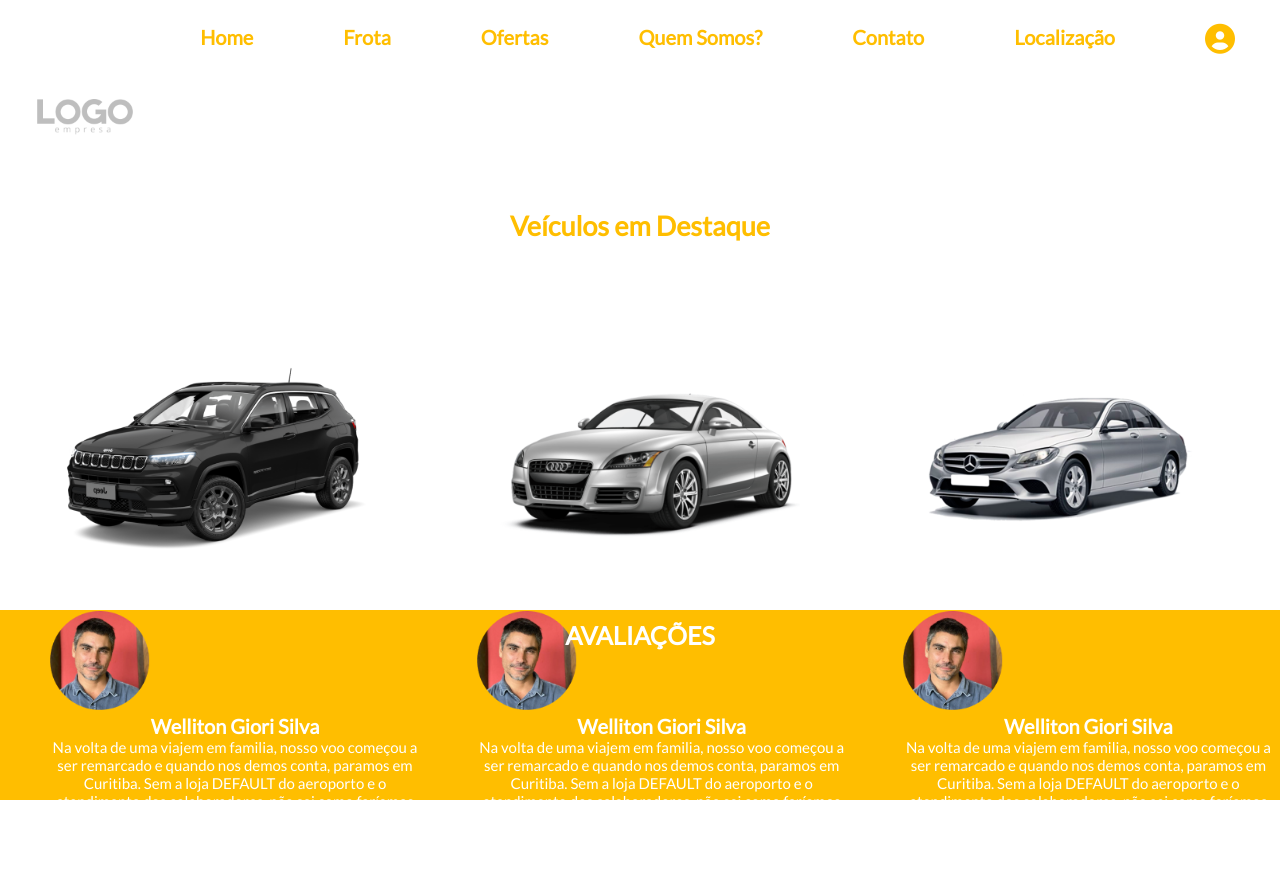
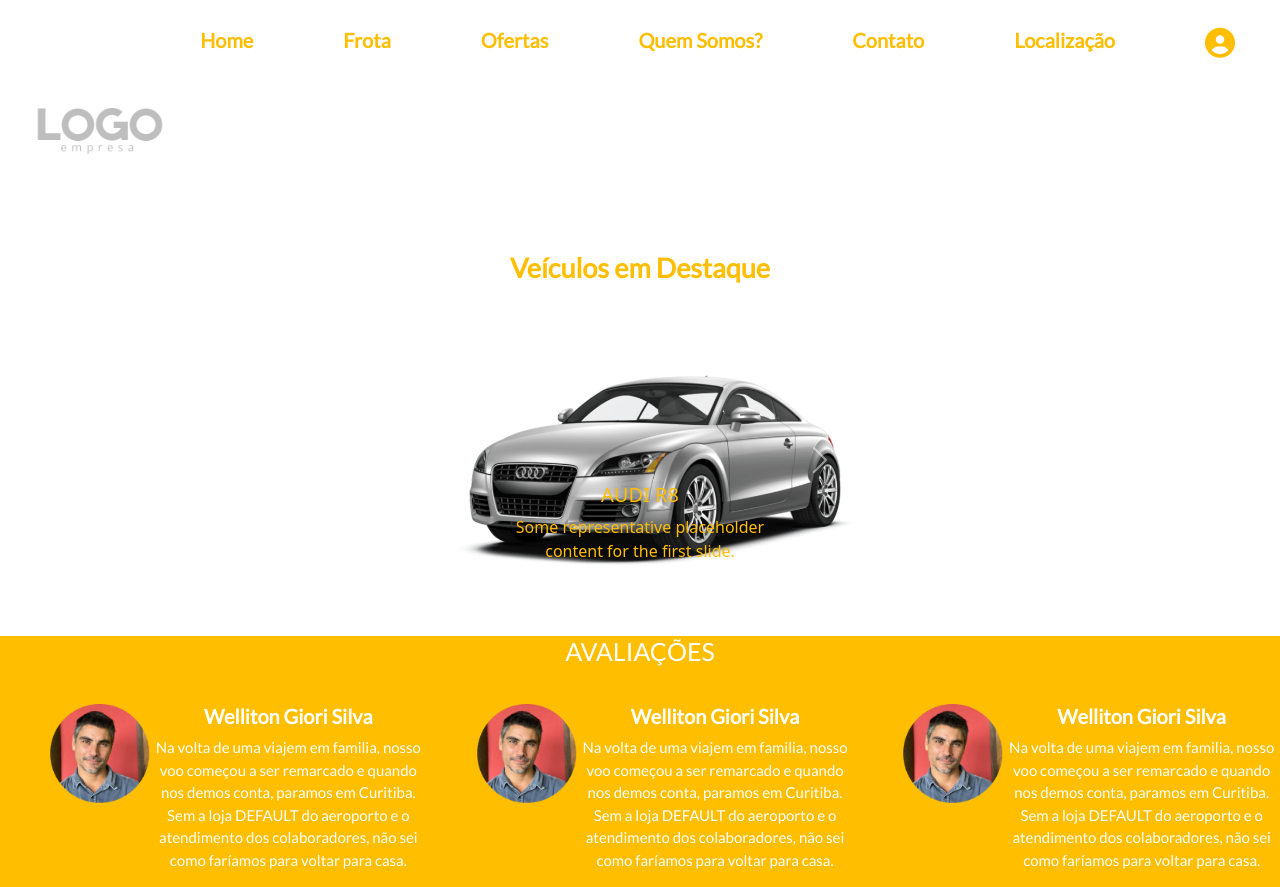
Before and after one commit to WellitonGioriSilva/-Locadora-de-Carros, a PHP site: page / in a window 1280 px wide. Before the commit the page ends 800 px from the top, so only its background shows below. Run offline with PHP 8.4, Linux system fonts and the light colour scheme; some libraries are stand-ins or nearby versions.

Commit message:
Parte Home

```diff
--- a/Css/home.css
+++ b/Css/home.css
@@ -27,23 +27,45 @@
     }
 
     .topnav img{
-    width: 100px;
+        width: 200px;
         padding: 15px 35px;
+    }
+
+    main{
+        width: 100%;
+        display: flex;
+        flex-direction: column;
+        justify-content: center;
+        margin-bottom: 2%;
+    }
+
+    main .container{
+        width: 35%;
+    }
+
+    main .title1{
+        text-align: center;
+        margin-top: 6%;
+    }
+
+    main h2{
+        color: #ffbe00;
+        font-family: 'Lato', sans-serif;
+        font-weight: bold;
+        font-size: 27px;
     }
 
     footer{
         display: flex;
         justify-content: center;
         align-items: center;
-    position: absolute;
-    bottom: 0;
+        flex-wrap: wrap;
         background-color: #ffbe00;
         width: 100%;
-    height: 190px;
+        margin-top: -8px;
     }
 
     footer .textAval{
-    width: 370px;
         display: inline-block;
     }
 
@@ -71,48 +93,19 @@ footer .iconPessoa img{
         width: 100px;
     }
 
-footer .card{
+    footer div{
+        display: flex;
+        flex-direction: row;
+    }
+
+    footer .card1{
         padding-top: 30px;
         padding-left: 50px;
     }
 
-footer .title{
-    position: absolute;
-    top: 10px;
+    footer .title1{
         color: white;
         font-family: 'Lato', sans-serif;
         font-size: 25px;
+        text-align: center;
     }
-
-main{
-    display: flex;
-    justify-content: center;
-}
-
-main div{
-    display: flex;
-    justify-content: center;
-    margin-top: 180px;
-}
-
-main h2{
-    margin-top: 4%;
-    position: absolute;
-    color: #ffbe00;
-    font-family: 'Lato', sans-serif;
-    font-size: 27px;
-}
-
-main .jeep-compass{
-    width: 25%;
-}
-
-main .audi-tt{
-    width: 25%;
-    margin-left: 100px;
-}
-
-main .mercedez-c180{
-    width: 25%;
-    margin-left: 100px;
-}
--- a/index.html
+++ b/index.html
@@ -4,6 +4,7 @@
     <meta charset="UTF-8">
     <meta http-equiv="X-UA-Compatible" content="IE=edge">
     <meta name="viewport" content="width=device-width, initial-scale=1.0">
+    <link href="https://cdn.jsdelivr.net/npm/bootstrap@5.3.0-alpha3/dist/css/bootstrap.min.css" rel="stylesheet" integrity="sha384-KK94CHFLLe+nY2dmCWGMq91rCGa5gtU4mk92HdvYe+M/SXH301p5ILy+dN9+nJOZ" crossorigin="anonymous">
     <link rel="stylesheet" href="Css/home.css">
     <script src="https://kit.fontawesome.com/c0362920ae.js" crossorigin="anonymous"></script>
     <title>Localiza</title>
@@ -21,17 +22,54 @@
             <img src="Img/default-logo.png" alt="">
         </nav>
     </header>
-    <main class="principal">
-        <h2>Veículos em Destaque</h2>
-        <div>
-            <img src="Img/jeep- veich.png" alt="" class="jeep-compass">
-            <img src="Img/audi-veich.png" alt="" class="audi-tt">
-            <img src="Img/mercedez-veich.png" alt="" class="mercedez-c180">
+    <main>
+        <div class="title1"><h2>Veículos em Destaque</h2></div>
+        <div class="container" style="margin-top: 10px;">
+            <div id="carouselExampleCaptions" class="carousel slide">
+                <div class="carousel-indicators">
+                  <button type="button" data-bs-target="#carouselExampleCaptions" data-bs-slide-to="0" class="active" aria-current="true" aria-label="Slide 1"></button>
+                  <button type="button" data-bs-target="#carouselExampleCaptions" data-bs-slide-to="1" aria-label="Slide 2"></button>
+                  <button type="button" data-bs-target="#carouselExampleCaptions" data-bs-slide-to="2" aria-label="Slide 3"></button>
+                </div>
+                <div class="carousel-inner">
+                  <div class="carousel-item active">
+                    <img src="Img/audi-veich.png" class="d-block w-100" alt="...">
+                    <div class="carousel-caption d-none d-md-block">
+                      <h5 style="color: #ffbe00;">AUDI R8</h5>
+                      <p style="color: #ffbe00;">Some representative placeholder content for the first slide.</p>
+                    </div>
+                  </div>
+                  <div class="carousel-item">
+                    <img src="Img/mercedez-veich.png" class="d-block w-100" alt="...">
+                    <div class="carousel-caption d-none d-md-block">
+                      <h5 style="color: #ffbe00;">Mercedez C180</h5>
+                      <p style="color: #ffbe00;">Some representative placeholder content for the second slide.</p>
+                    </div>
+                  </div>
+                  <div class="carousel-item">
+                    <img src="Img/jeep- veich.png" class="d-block w-100" alt="...">
+                    <div class="carousel-caption d-none d-md-block">
+                      <h5 style="color: #ffbe00;">Jeep Compass</h5>
+                      <p style="color: #ffbe00;">Some representative placeholder content for the third slide.</p>
+                    </div>
+                  </div>
+                </div>
+                <button class="carousel-control-prev" type="button" data-bs-target="#carouselExampleCaptions" data-bs-slide="prev">
+                  <span class="carousel-control-prev-icon" aria-hidden="true"></span>
+                  <span class="visually-hidden">Previous</span>
+                </button>
+                <button class="carousel-control-next" type="button" data-bs-target="#carouselExampleCaptions" data-bs-slide="next">
+                  <span class="carousel-control-next-icon" aria-hidden="true"></span>
+                  <span class="visually-hidden">Next</span>
+                </button>
+              </div>
         </div>
     </main>
     <footer>
-        <h1 class="title">AVALIAÇÕES</h1>
-        <div class="card">
+        <div class=""><h1 class="title1">AVALIAÇÕES</h1></div>
+
+        <div>
+            <div class="card1">
                 <div class="iconPessoa">
                     <img src="Img/Pessoa.png" alt="">
                 </div>
@@ -41,7 +79,7 @@
                 </div>
             </div>
 
-        <div class="card">
+            <div class="card1">
                 <div class="iconPessoa">
                     <img src="Img/Pessoa.png" alt="">
                 </div>
@@ -51,7 +89,7 @@
                 </div>
             </div>
 
-        <div class="card">
+            <div class="card1">
                 <div class="iconPessoa">
                     <img src="Img/Pessoa.png" alt="">
                 </div>
@@ -60,6 +98,8 @@
                     <p>Na volta de uma viajem em familia, nosso voo começou a ser remarcado e quando nos demos conta, paramos em Curitiba. Sem a loja DEFAULT do aeroporto e o atendimento dos colaboradores, não sei como faríamos para voltar para casa.</p>
                 </div>
             </div>
+        </div>
     </footer>
+    <script src="https://cdn.jsdelivr.net/npm/bootstrap@5.3.0-alpha3/dist/js/bootstrap.bundle.min.js" integrity="sha384-ENjdO4Dr2bkBIFxQpeoTz1HIcje39Wm4jDKdf19U8gI4ddQ3GYNS7NTKfAdVQSZe" crossorigin="anonymous"></script>
 </body>
 </html>
```
Lines whose indentation alone changed are shown as unchanged.
